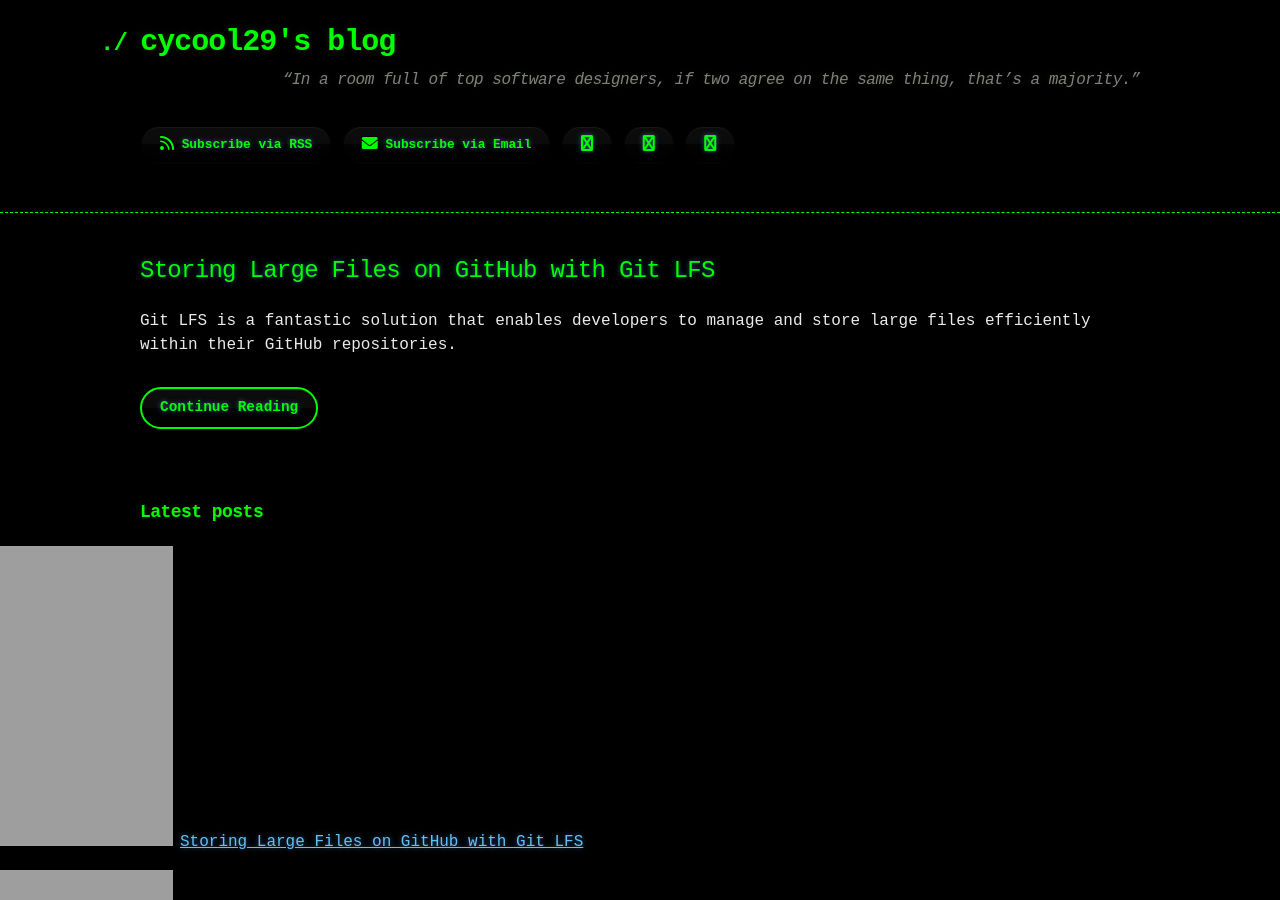
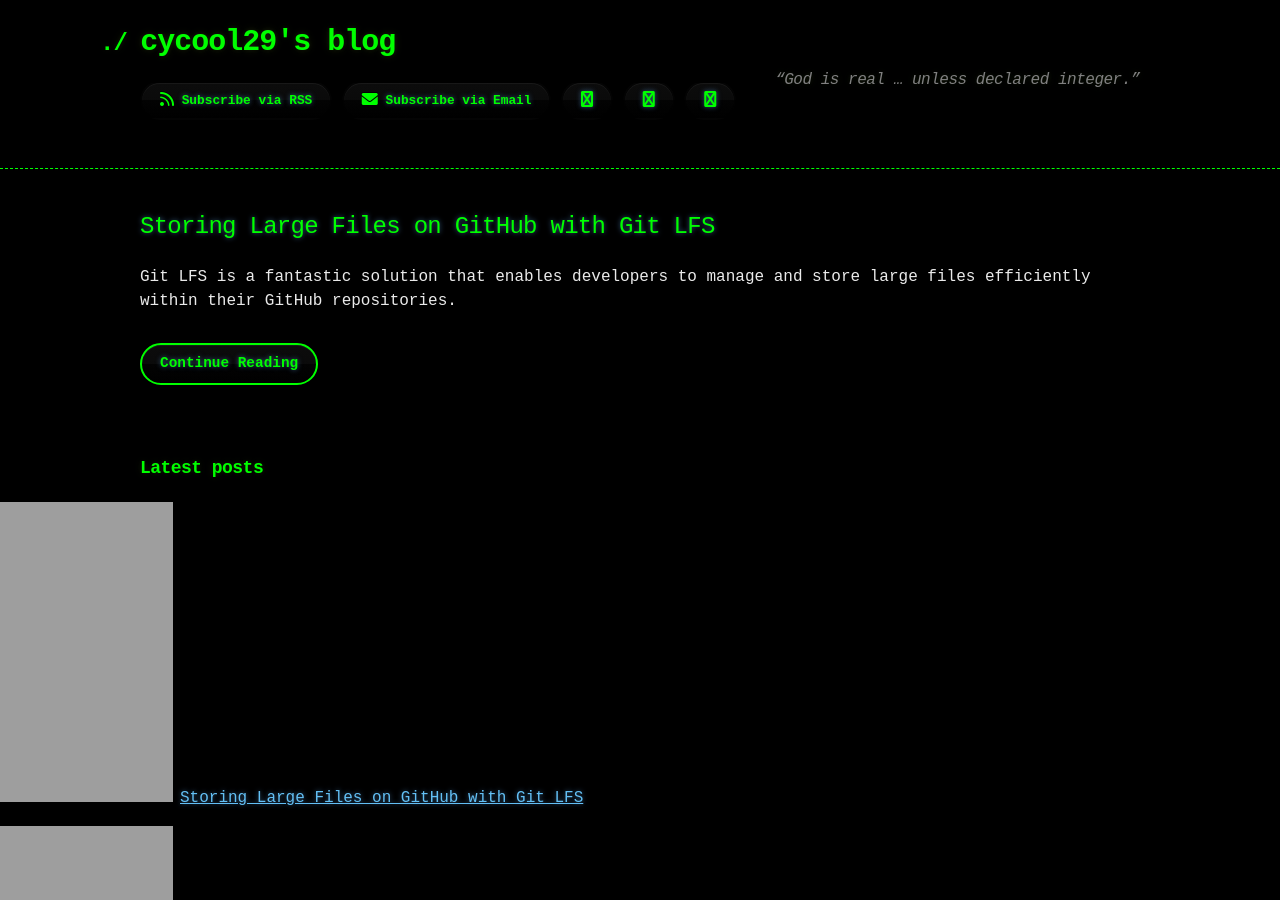
Before and after one commit to cycool29/cycool29.github.io, a Jekyll site: the page built from index.md, in a window 1280 px wide and 900 px high. Built offline with Jekyll 4.4.1, drawn with Linux system fonts in a browser that asks for light colours; a style sheet for code colours, icons or effects is not loaded.

Commit message:
Update quotes

```diff
--- a/_config.yml
+++ b/_config.yml
@@ -1,5 +1,5 @@
 title: cycool29's blog
-description: "“In a room full of top software designers, if two agree on the same thing, that’s a majority.” "
+description: "“God is real … unless declared integer.” "
 bio: A high school student. Intermediate in Python, Git, Bash. Learning JavaScript. He/Him. "
 author: cycool29
 url: https://cycool29.github.io
```
